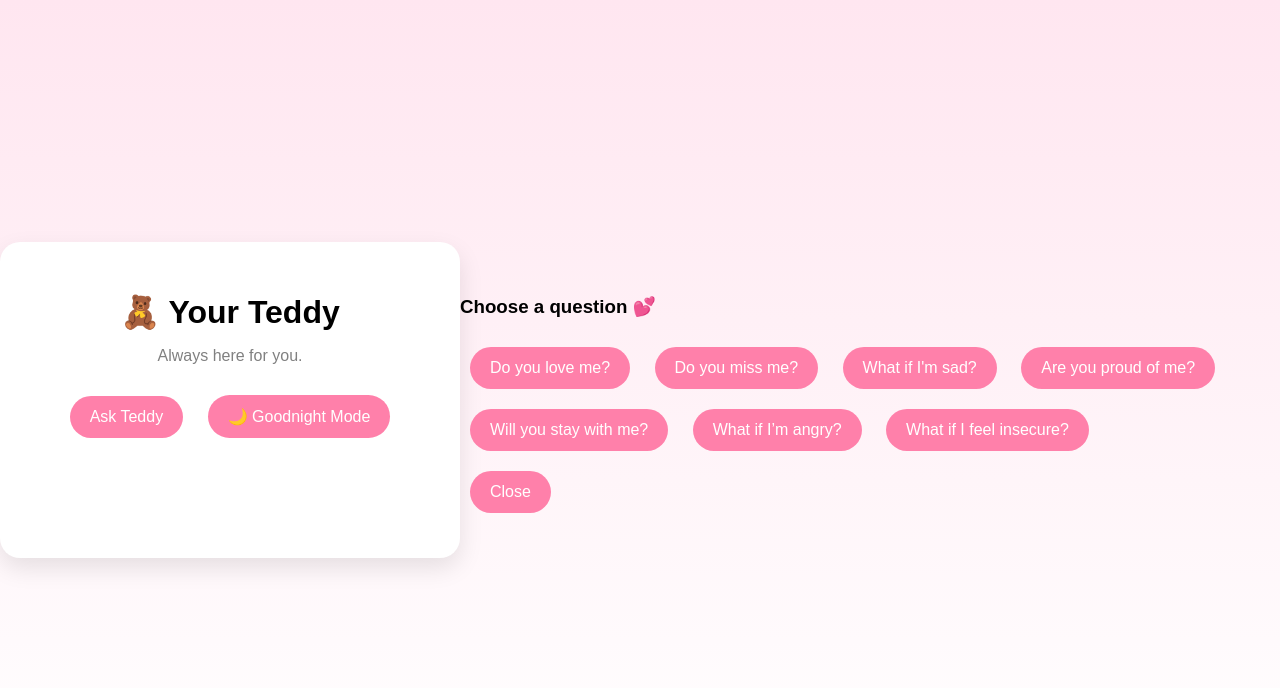
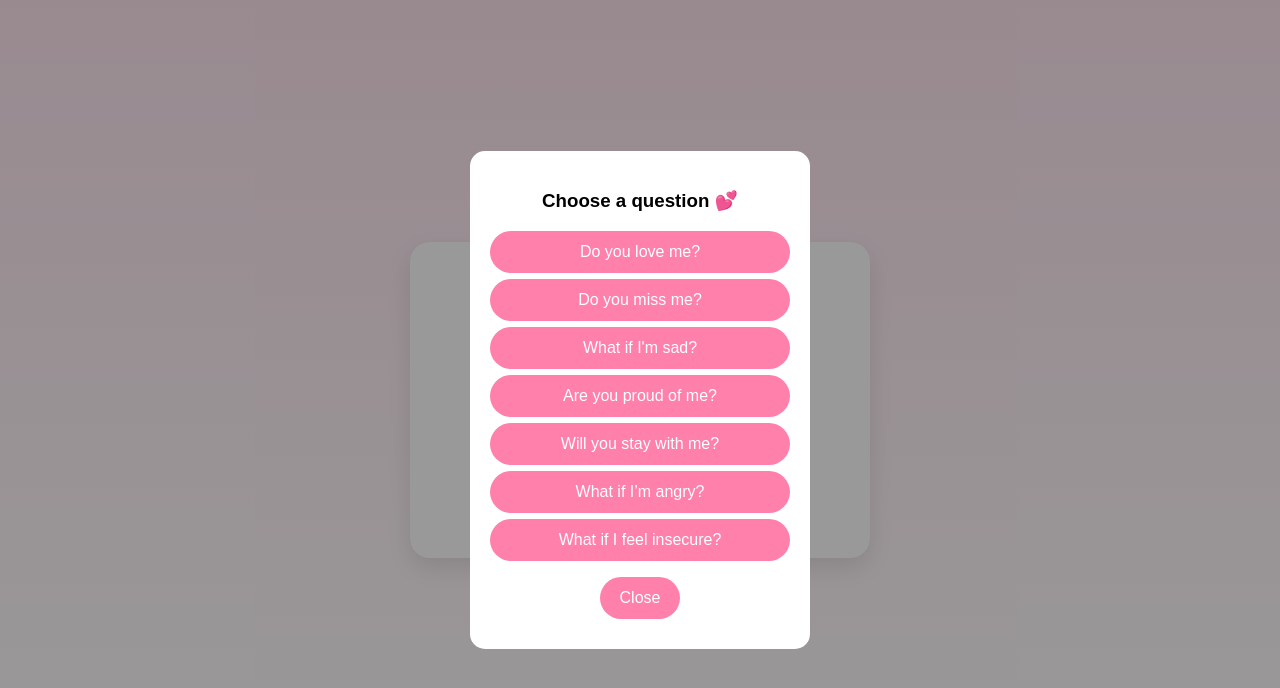
Before and after one commit to burhanmanzoordar/teddy-app, a plain HTML site: page index.html in a window 1280 px wide. Both pictures are taken after a click on the button "Ask Teddy". Drawn offline with Linux system fonts and the light colour scheme.

Commit message:
Update style.css

```diff
--- a/style.css
+++ b/style.css
@@ -48,3 +48,36 @@ button:hover {
     font-size: 16px;
     color: #333;
 }
+
+.popup {
+    display: none;
+    position: fixed;
+    top: 0;
+    left: 0;
+    width: 100%;
+    height: 100%;
+    background: rgba(0,0,0,0.4);
+    justify-content: center;
+    align-items: center;
+}
+
+.popup-content {
+    background: white;
+    padding: 20px;
+    border-radius: 15px;
+    text-align: center;
+    width: 80%;
+    max-width: 300px;
+}
+
+input {
+    width: 90%;
+    padding: 8px;
+    margin: 10px 0;
+}
+
+.question-list button {
+    display: block;
+    width: 100%;
+    margin: 6px 0;
+}
```
